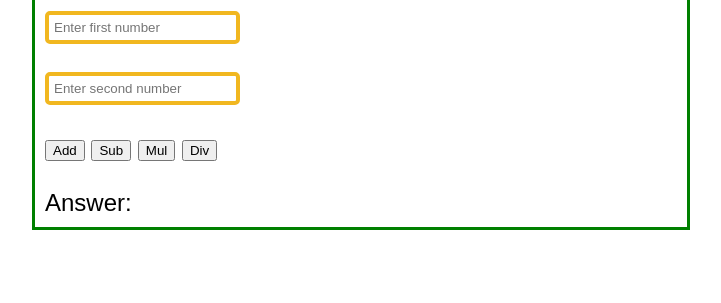
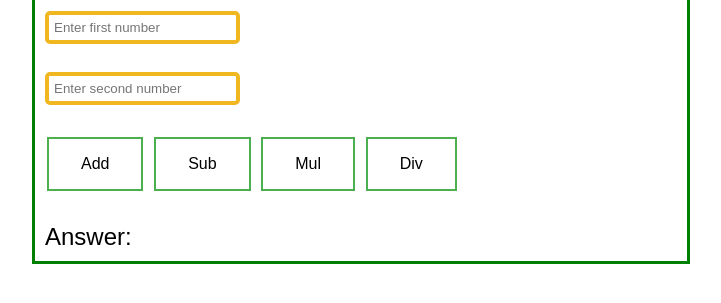
Before and after one commit to ddjain/githubdemo, a plain HTML site: page index.html in a window 1280 px wide. Shown: the part 129-432 px from the top of the page, without its empty margins (279-1000 px from the left). Drawn offline with Linux system fonts and the light colour scheme.

Commit message:
added style for buttons

```diff
--- a/index.html
+++ b/index.html
@@ -29,7 +29,30 @@ border: 3px solid green;
       padding: 10px;
       font-family: arial;
       font-size: 24px;
+    }
+    button {
+    background-color: #4CAF50; /* Green */
+    border: none;
+    color: white;
+    padding: 16px 32px;
+    text-align: center;
+    text-decoration: none;
+    display: inline-block;
+    font-size: 16px;
+    margin: 4px 2px;
+    transition-duration: 0.4s;
+    cursor: pointer;
+  }
 
+  button {
+    background-color: white;
+    color: black;
+    border: 2px solid #4CAF50;
+  }
+
+  button:hover {
+    background-color: #4CAF50;
+    color: white;
   }
   </style>
         </head>
```
Lines whose indentation alone changed are shown as unchanged.
